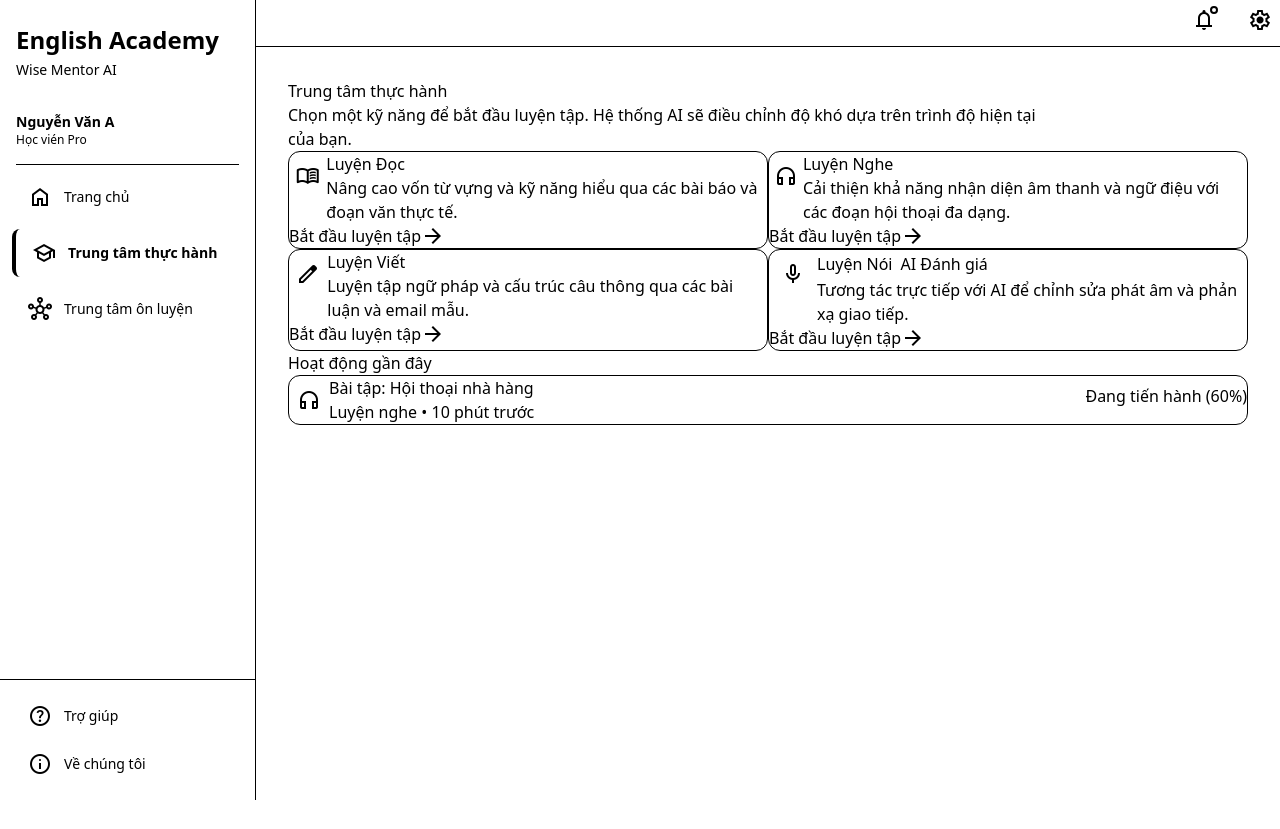
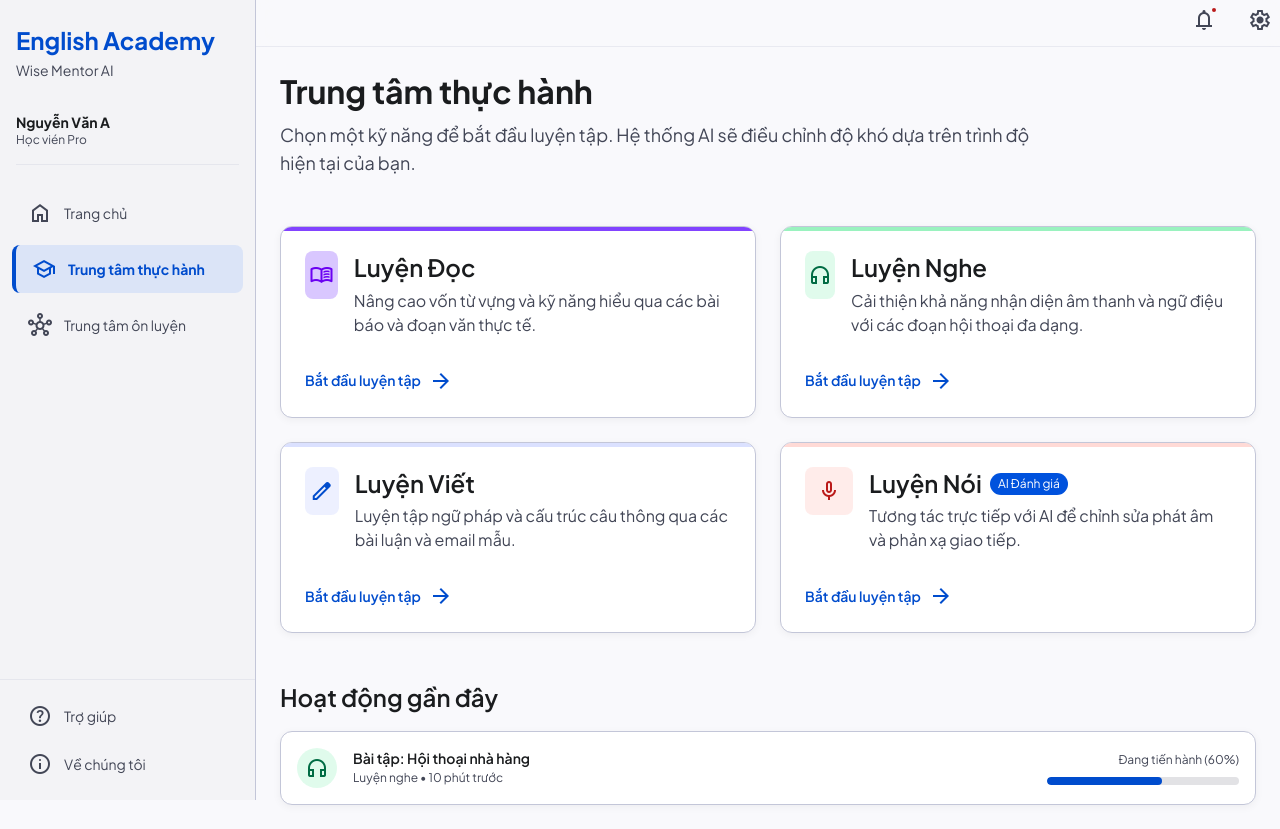
Before and after one commit to hieuhoang018/ai-agentic-english, a Next.js app in the folder apps/web/: page /main/practice-center in a window 1280 px wide. Before the commit the page ends 800 px from the top, so only its background shows below. Built offline with nearby package versions, Linux system fonts and the light colour scheme.

Commit message:
refactor: update globals.css and minor UI changes

```diff
--- a/apps/web/app/components/SideMenu.tsx
+++ b/apps/web/app/components/SideMenu.tsx
@@ -7,7 +7,7 @@ import { UserButton } from '@clerk/nextjs'
 
 export default function SideMenu() {
   return (
-    <nav className="bg-surface-container-low dark:bg-surface-container-highest h-screen w-64 fixed left-0 top-0 hidden md:flex flex-col border-r border-outline-variant dark:border-outline z-50 flex justify-between">
+    <nav className="bg-surface-container-low dark:bg-surface-container-highest h-screen w-64 fixed left-0 top-0 md:flex flex-col border-r border-outline-variant dark:border-outline z-50 flex justify-between">
       <div>
         <div className="px-4 py-6">
           <h1 className="text-2xl font-bold text-primary">English Academy</h1>
--- a/apps/web/app/globals.css
+++ b/apps/web/app/globals.css
@@ -5,8 +5,153 @@
 html, body, #__next { height: 100%; }
 body { margin: 0; }
 
-/* Keep theme variables available for components that may read them */
-:root {
-  --background: #f7fafc;
-  --foreground: #181c1e;
+@theme {
+  /* Colors (migrated from theme.extend.colors) */
+  --color-on-error-container: #93000a;
+  --color-surface-variant: #e2e2e5;
+  --color-on-secondary-fixed: #002112;
+  --color-inverse-surface: #2f3133;
+  --color-surface-tint: #0052dd;
+  --color-primary-fixed-dim: #b4c5ff;
+  --color-on-tertiary-container: #f9f1ff;
+  --color-primary: #004ccd;
+  --color-on-primary-fixed-variant: #003da9;
+  --color-inverse-primary: #b4c5ff;
+  --color-surface-container-highest: #e2e2e5;
+  --color-surface-container-high: #e8e8eb;
+  --color-surface: #f9f9fc;
+  --color-on-background: #1a1c1e;
+  --color-surface-container-low: #f3f3f6;
+  --color-inverse-on-surface: #f0f0f3;
+  --color-surface-container-lowest: #ffffff;
+  --color-tertiary-container: #8243ff;
+  --color-surface-dim: #d9dadd;
+  --color-on-primary-container: #f3f3ff;
+  --color-on-surface: #1a1c1e;
+  --color-background: #f9f9fc;
+  --color-secondary-container: #9af2bf;
+  --color-outline: #737687;
+  --color-on-primary-fixed: #00174c;
+  --color-tertiary-fixed-dim: #d1bcff;
+  --color-on-surface-variant: #424656;
+  --color-primary-fixed: #dbe1ff;
+  --color-on-tertiary-fixed-variant: #5700c9;
+  --color-on-secondary-fixed-variant: #005232;
+  --color-surface-bright: #f9f9fc;
+  --color-on-secondary: #ffffff;
+  --color-error-container: #ffdad6;
+  --color-on-tertiary-fixed: #23005b;
+  --color-tertiary-fixed: #e9ddff;
+  --color-on-tertiary: #ffffff;
+  --color-on-secondary-container: #0c7148;
+  --color-on-primary: #ffffff;
+  --color-error: #ba1a1a;
+  --color-outline-variant: #c3c6d8;
+  --color-tertiary: #6a01f2;
+  --color-secondary: #016c44;
+  --color-surface-container: #edeef1;
+  --color-primary-container: #0f62fe;
+  --color-on-error: #ffffff;
+  --color-secondary-fixed-dim: #81d8a7;
+  --color-secondary-fixed: #9df5c2;
+
+  /* Spacing */
+  --space-xl: 48px;
+  --space-lg: 24px;
+  --space-container-max: 1200px;
+  --space-md: 16px;
+  --space-xs: 4px;
+  --space-sm: 8px;
+  --space-xxl: 80px;
+  --space-unit: 4px;
+  --space-gutter: 24px;
+
+  /* Radii */
+  --radius-default: 0.25rem;
+  --radius-lg: 0.5rem;
+  --radius-xl: 0.75rem;
+  --radius-full: 9999px;
+
+  /* Fonts */
+  --font-sans: "Plus Jakarta Sans", system-ui, -apple-system, "Segoe UI", Roboto, "Helvetica Neue", Arial;
+
+  /* Font sizes (small set mapped from theme.extend.fontSize) */
+  --fs-label-md: 14px;
+  --fs-body-lg: 18px;
+  --fs-headline-lg-mobile: 28px;
+  --fs-caption: 12px;
+  --fs-display-lg: 48px;
+  --fs-headline-md: 24px;
+  --fs-body-md: 16px;
+  --fs-headline-lg: 32px;
 }
+
+/* Color helper utilities (map tokens to readable utility class names used in the app) */
+.bg-background { background-color: var(--color-background); }
+.bg-surface { background-color: var(--color-surface); }
+.bg-surface-container-lowest { background-color: var(--color-surface-container-lowest); }
+.bg-inverse-surface { background-color: var(--color-inverse-surface); }
+.bg-primary-container { background-color: var(--color-primary-container); }
+.bg-secondary-container { background-color: var(--color-secondary-container); }
+.bg-tertiary-container { background-color: var(--color-tertiary-container); }
+.bg-error-container { background-color: var(--color-error-container); }
+
+.text-on-background { color: var(--color-on-background); }
+.text-on-surface { color: var(--color-on-surface); }
+.text-on-surface-variant { color: var(--color-on-surface-variant); }
+.text-primary { color: var(--color-primary); }
+.text-secondary { color: var(--color-secondary); }
+.text-tertiary { color: var(--color-tertiary); }
+.text-error { color: var(--color-error); }
+
+/* Spacing helpers used across the app */
+.p-lg { padding: var(--space-lg); }
+.p-md { padding: var(--space-md); }
+.p-container-margin { padding: var(--space-gutter); }
+.p-card-padding { padding: 20px; }
+.px-3 { padding-left: 0.75rem; padding-right: 0.75rem; }
+.py-stack-md { padding-top: var(--space-md); padding-bottom: var(--space-md); }
+.mb-xl { margin-bottom: var(--space-xl); }
+.mb-md { margin-bottom: var(--space-md); }
+.mb-sm { margin-bottom: var(--space-sm); }
+.mb-xs { margin-bottom: var(--space-xs); }
+.mt-md { margin-top: var(--space-md); }
+.gap-lg { gap: var(--space-lg); }
+.gap-md { gap: var(--space-md); }
+.gap-sm { gap: var(--space-sm); }
+.gap-gutter { gap: var(--space-gutter); }
+.gap-stack-lg { gap: var(--space-xl); }
+.gap-stack-md { gap: var(--space-md); }
+.w-48 { width: 12rem; }
+
+/* Stack helpers (space-y equivalents) */
+.space-y-stack-lg > * + * { margin-top: var(--space-xl); }
+.space-y-stack-md > * + * { margin-top: var(--space-md); }
+
+/* Font helpers */
+.font-headline-lg { font-family: var(--font-sans); font-weight: 700; font-size: var(--fs-headline-lg); line-height: 1.3; }
+.text-headline-lg { font-size: var(--fs-headline-lg); line-height: 1.3; }
+.font-headline-md { font-family: var(--font-sans); font-weight: 600; font-size: var(--fs-headline-md); line-height: 1.4; }
+.text-headline-md { font-size: var(--fs-headline-md); line-height: 1.4; }
+.font-body-lg { font-family: var(--font-sans); font-size: var(--fs-body-lg); line-height: 1.6; }
+.text-body-lg { font-size: var(--fs-body-lg); line-height: 1.6; }
+.font-body-md { font-family: var(--font-sans); font-size: var(--fs-body-md); line-height: 1.6; }
+.text-body-md { font-size: var(--fs-body-md); line-height: 1.6; }
+.font-label-md { font-family: var(--font-sans); font-weight: 600; font-size: var(--fs-label-md); }
+.text-label-md { font-size: var(--fs-label-md); }
+.font-caption { font-family: var(--font-sans); font-size: var(--fs-caption); }
+.text-caption { font-size: var(--fs-caption); }
+
+/* Small helpers */
+.flat-shadow { box-shadow: 0 2px 8px rgba(0,0,0,0.05); }
+.rounded-xl { border-radius: var(--radius-xl); }
+.rounded-lg { border-radius: var(--radius-lg); }
+.rounded-full { border-radius: var(--radius-full); }
+
+/* Dark-mode helpers: Tailwind uses the `dark` class on root; keep CSS variables available */
+:root.dark {
+  /* When `dark` is present on the root, components can use `dark:` utilities from Tailwind.
+     We keep tokens available so custom CSS continues to work. */
+  --color-background: var(--color-inverse-surface);
+  --color-on-background: var(--color-inverse-on-surface);
+}
--- a/apps/web/app/layout.tsx
+++ b/apps/web/app/layout.tsx
@@ -14,8 +14,8 @@ const geistMono = Geist_Mono({
 });
 
 export const metadata: Metadata = {
-  title: "Create Next App",
-  description: "Generated by create next app",
+  title: "English Academy - Wise Mentor AI",
+  description: "English application for learning English with AI-powered mentor.",
 };
 
 export default function RootLayout({
@@ -31,7 +31,6 @@ export default function RootLayout({
       <head>
         <meta charSet="utf-8" />
         <meta name="viewport" content="width=device-width, initial-scale=1.0" />
-        <title>Trang chủ - English Academy</title>
 
         <link rel="preconnect" href="https://fonts.googleapis.com" />
         <link rel="preconnect" href="https://fonts.gstatic.com" crossOrigin="anonymous" />
--- a/apps/web/app/main/homepage/page.tsx
+++ b/apps/web/app/main/homepage/page.tsx
@@ -28,7 +28,7 @@ export default function HomePage(): JSX.Element {
 									<span className="text-primary font-bold">68%</span>
 								</div>
 								<div className="w-full h-3 bg-surface-container dark:bg-surface-variant rounded-full overflow-hidden">
-									<div className="h-full bg-gradient-to-r from-primary to-secondary-container w-[68%] rounded-full relative"></div>
+									<div className="h-full bg-linear-to-r from-primary to-secondary-container w-[68%] rounded-full relative"></div>
 								</div>
 							</div>
 						</div>
@@ -46,7 +46,7 @@ export default function HomePage(): JSX.Element {
 								<p className="text-sm text-on-surface-variant dark:text-surface-dim mb-4">Bạn có 15 từ cần ôn lại hôm nay theo phương pháp lặp lại ngắt quãng.</p>
 								<button className="w-full py-2 bg-surface-container-high dark:bg-surface-variant hover:bg-surface-variant dark:hover:bg-surface-container text-on-surface dark:text-on-primary rounded-lg text-sm font-medium transition-colors border border-outline-variant/50 dark:border-outline/50">Ôn tập ngay</button>
 							</div>
-							<div className="bg-gradient-to-br from-tertiary-fixed to-primary-fixed dark:from-tertiary dark:to-primary rounded-lg p-card-padding shadow-[0_4px_20px_-4px_rgba(106,0,242,0.15)] flex flex-col justify-between relative overflow-hidden group cursor-pointer flex-1">
+							<div className="bg-linear-to-br from-tertiary-fixed to-primary-fixed dark:from-tertiary dark:to-primary rounded-lg p-card-padding shadow-[0_4px_20px_-4px_rgba(106,0,242,0.15)] flex flex-col justify-between relative overflow-hidden group cursor-pointer flex-1">
 								<div className="absolute -right-4 -top-4 w-24 h-24 bg-white/20 rounded-full blur-2xl"></div>
 								<div className="relative z-10">
 									<div className="bg-white/50 dark:bg-black/20 w-10 h-10 rounded-full flex items-center justify-center mb-4 backdrop-blur-sm">
```
Also changed, not shown: apps/web/tailwind.config.js (deleted).
